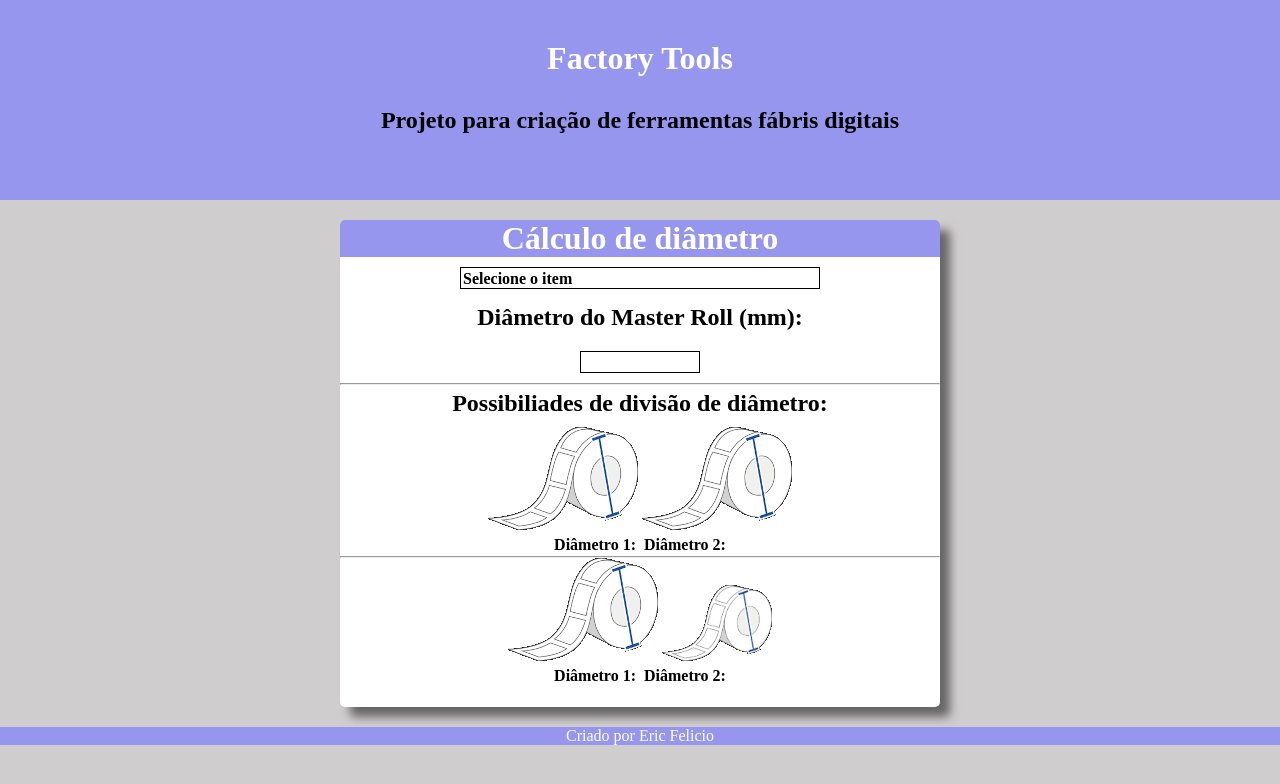
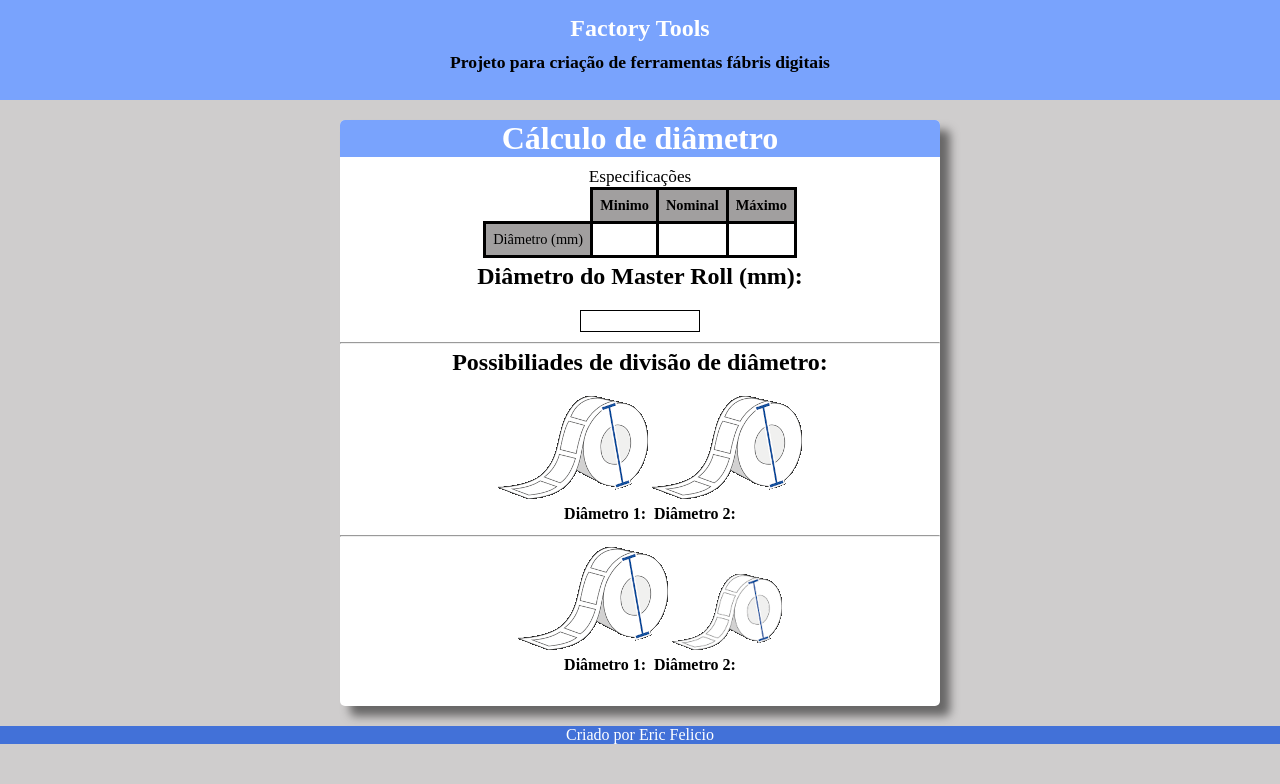
Before and after one commit to ericfeliciodesousa/project-factory-tools, a plain HTML site: page index.html in a window 1280 px wide. Drawn offline with Linux system fonts and the light colour scheme.

Commit message:
table-update

```diff
--- a/index.html
+++ b/index.html
@@ -15,8 +15,22 @@
     <main>
         <div>
             <h1>Cálculo de diâmetro</h1>
-            <div id="item"><h2>Selecione o item</h2></div>
         </div>
+        <table>
+            <caption>Especificações</caption>
+            <thead>
+                <th class="none"scope="col">&nbsp;</th>
+              <th scope ="col">Minimo</th>
+              <th scope ="col">Nominal</th>
+              <th scope ="col">Máximo</th>
+            </thead>
+            <tbody>
+                <td class="diametro">Diâmetro (mm)</td>
+                <td class="num"></td>
+                <td class="num"></td>
+                <td class="num"></td></td>
+            </tbody>
+        </table>
         <h2>Diâmetro do Master Roll (mm):</h2>
             <div class="valores"></div>
         <hr>
--- a/style.css
+++ b/style.css
@@ -6,20 +6,51 @@
 }
 header {
     width: auto;
-    height: 200px;
-    background-color: rgb(150, 150, 238);
+    height: 100px;
+    background-color: rgb(121, 163, 253);
 }
 header > h1 {
-    padding: 40px 40px 0px 40px;
+    padding: 15px 40px 0px 40px;
     color: white;
-    text-align: center
+    text-align: center;
+    font-size: 1.5em;
 }
 header > h2 {
-    padding: 30px;
+    padding: 10px;
     text-align: center;
+    font-size: 1.1em;
 }
 body {
     background-color: rgb(207, 205, 205);
+}
+table{
+    width: auto;
+    height: 60px;
+    border-collapse: collapse;
+    margin: auto;
+    text-align: center;
+    font-size: 0.9em;
+}
+thead > tr > th {
+    position: relative;
+    background-color: rgb(161, 159, 159);
+}
+caption{
+    font-size: 1.2em;
+    padding-top: 10px;
+}
+td.diametro{
+    background-color:rgb(161, 159, 159);
+    width: 90px;
+}
+th.none{
+    border-top: none;
+    border-left: none;
+    background-color: white;
+}
+td, th {
+    border: solid black;
+    padding: 7px;
 }
 main {
     display: block;
@@ -32,7 +63,7 @@ main {
     box-shadow: 10px 10px 10px rgba(0, 0, 0, 0.5);
 }
 div > h1 {
-    background-color: rgb(150, 150, 238);
+    background-color: rgb(121, 163, 253);
     text-align: center;
     color: white;
     border-radius: 5px 5px 0px 0px;
@@ -65,6 +96,7 @@ div.valores {
 }
 div.diameter {
     margin: auto;
+    padding: 10px;
     width: 100%;
     display: inline-block;
     text-align: center;
@@ -74,8 +106,11 @@ div.diameter > h2 {
     display: inline-block;
     text-align: center;
 }
+div.diameter#resultado2{
+    padding: 10px;
+}
 footer{
-    background-color: rgb(150, 150, 238);
+    background-color: rgb(66, 113, 216);
     color: white;
     text-align: center;
 }
```
